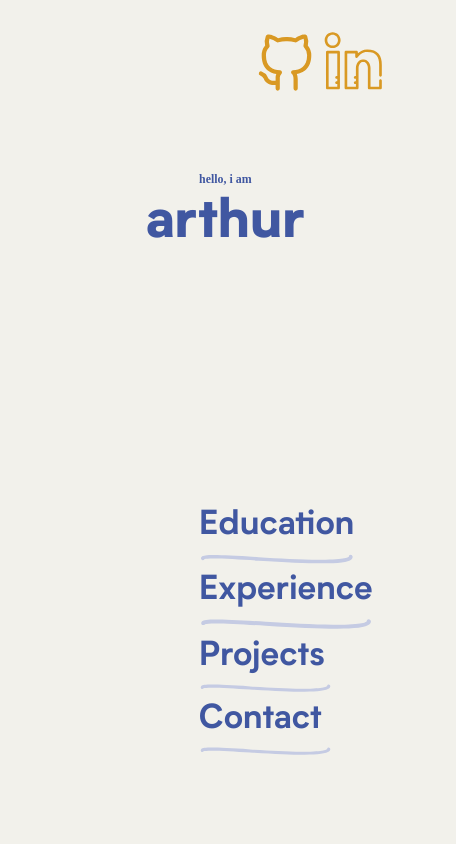
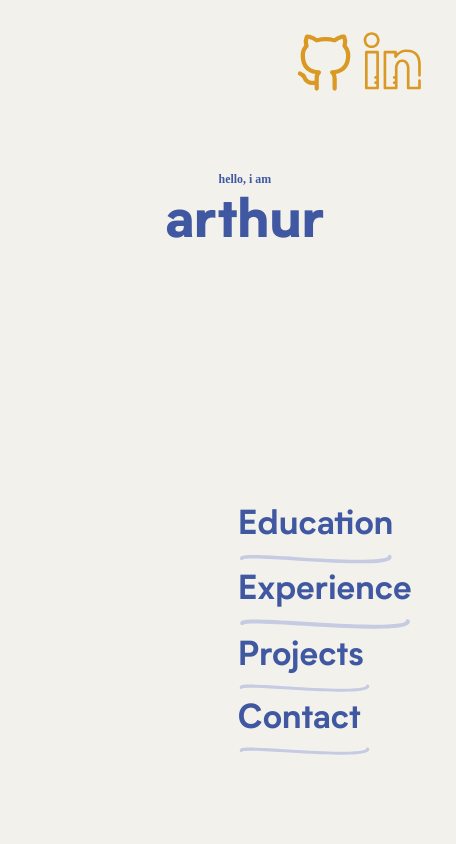
Before and after one commit to arthurfincham/react-portfolio, a React (Create React App) app: page / in a window 390 px wide. Shown: the top 844 px of the page, 456 px wide, since content can reach past the window. Built offline with nearby package versions, Linux system fonts and the light colour scheme; a web font is replaced by a local one.

Commit message:
overflow hidden

```diff
--- a/src/index.css
+++ b/src/index.css
@@ -17,12 +17,7 @@ body {
   padding: 0;
   background-color: #000000;
   width: 100vw;
-}
-
-@media screen and (max-width: 1000px) {
-  body {
-    width: 90vw;
-  }
+  overflow-x: hidden;
 }
 
 * {
```
